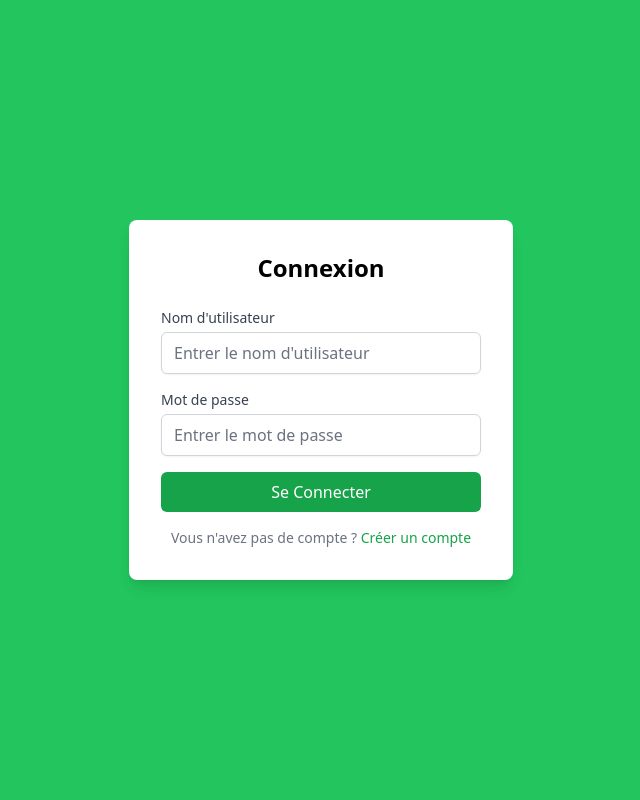
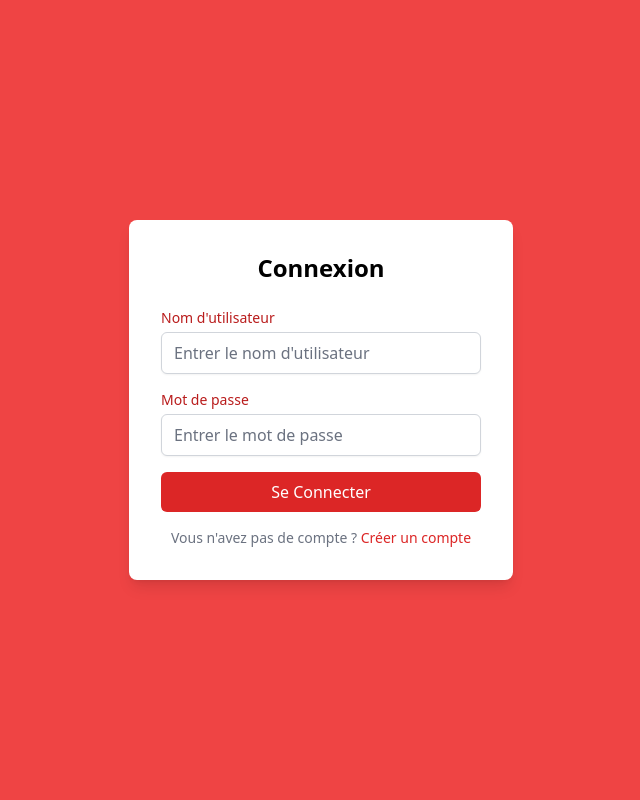
Before and after one commit to Cheikh-Dev99/Django-T-ches-Bakeli-, a Django app: page /authentification/login/ in a window 1280 px wide. Shown: the whole page, without its empty margins (319-959 px from the left). Run offline with Django 5.2, Linux system fonts and the light colour scheme; some libraries are stand-ins or nearby versions.

```diff
--- a/Tâches Django/Introduction_django/Introduction_django/settings.py
+++ b/Tâches Django/Introduction_django/Introduction_django/settings.py
@@ -136,3 +136,5 @@ TAILWIND_APP_NAME = 'theme'
 INTERNAL_IPS = [
     "127.0.0.1",
 ]
+
+LOGIN_URL = '/authentification/login/'
--- a/Tâches Django/Introduction_django/authentification/forms.py
+++ b/Tâches Django/Introduction_django/authentification/forms.py
@@ -1,7 +1,5 @@
-from django import forms
 from django.contrib.auth.forms import UserCreationForm
 from django.contrib.auth.models import User
-from django.core.exceptions import ValidationError
 
 
 class CustomUserCreationForm(UserCreationForm):
--- a/Tâches Django/Introduction_django/authentification/templates/authentification/login.html
+++ b/Tâches Django/Introduction_django/authentification/templates/authentification/login.html
@@ -7,16 +7,16 @@
     <title>Connexion</title>
     {% tailwind_css %}
   </head>
-  <body class="bg-green-500 flex items-center justify-center min-h-screen">
-    <div class="bg-white p-8 rounded-lg shadow-lg max-w-sm w-full">
+  <body class="bg-red-500 flex items-center justify-center min-h-screen">
+    <div class="bg-white text-white p-8 rounded-lg shadow-lg max-w-sm w-full">
       {% for message in messages %}
         <p class="text-red-500 text-center mb-4">{{ message }}</p>
       {% endfor %}
-      <h1 class="text-2xl font-bold text-center mb-6">Connexion</h1>
+      <h1 class="text-2xl text-black font-bold text-center mb-6">Connexion</h1>
       <form method="post" class="space-y-4">
         {% csrf_token %}
         <div>
-          <label for="username" class="block text-sm font-medium text-gray-700"
+          <label for="username" class="block text-sm font-medium text-red-700"
             >Nom d'utilisateur</label
           >
           <input
@@ -24,11 +24,11 @@
             name="username"
             id="username"
             placeholder="Entrer le nom d'utilisateur"
-            class="mt-1 block w-full border border-gray-300 rounded-md shadow-sm focus:ring-green-500 focus:border-green-500"
+            class="mt-1 block w-full border border-gray-300 rounded-md shadow-sm focus:ring-red-500 focus:border-red-500"
           />
         </div>
         <div>
-          <label for="password" class="block text-sm font-medium text-gray-700"
+          <label for="password" class="block text-sm font-medium text-red-700"
             >Mot de passe</label
           >
           <input
@@ -36,17 +36,17 @@
             name="password"
             id="password"
             placeholder="Entrer le mot de passe"
-            class="mt-1 block w-full border border-gray-300 rounded-md shadow-sm focus:ring-green-500 focus:border-green-500"
+            class="mt-1 block w-full border border-gray-300 rounded-md shadow-sm focus:ring-red-500 focus:border-red-500"
           />
         </div>
         <button
           type="submit"
-          class="w-full bg-green-600 text-white px-4 py-2 rounded-md hover:bg-green-700"
+          class="w-full bg-red-600 text-white px-4 py-2 rounded-md hover:bg-red-700"
         >
           Se Connecter
         </button>
         <p class="text-center text-sm text-gray-500">
-          Vous n'avez pas de compte ? <a href="{% url 'authentification:register' %}" class="text-green-600 hover:underline">Créer un compte</a>
+          Vous n'avez pas de compte ? <a href="{% url 'authentification:register' %}" class="text-red-600 hover:underline">Créer un compte</a>
         </p>
       </form>
     </div>
--- a/Tâches Django/Introduction_django/authentification/views.py
+++ b/Tâches Django/Introduction_django/authentification/views.py
@@ -23,7 +23,6 @@ def register_user(request):
         form = CustomUserCreationForm()
 
     return render(request, 'authentification/register.html', {'form': form})
-
 # ---------- Connexion ------------
 def login_user(request):
     if request.method == 'POST':
@@ -41,7 +40,6 @@ def login_user(request):
 
     form = AuthenticationForm()
     return render(request, "authentification/login.html", {"form": form})
-
 # ---------- Déconnexion -----------
 def logout_user(request):
     logout(request)
--- a/Tâches Django/Introduction_django/mangalib/views.py
+++ b/Tâches Django/Introduction_django/mangalib/views.py
@@ -1,4 +1,5 @@
 from django.http import HttpResponse
+from django.contrib.auth.decorators import login_required, permission_required
 from django.shortcuts import get_object_or_404, redirect, render
 from .models import Auteur, Livre
 from .forms import LivreForm
@@ -9,12 +10,14 @@ def index(request):
     }
     return render(request, 'mangalib/index.html', contexte)
 
+@login_required
 def show(request, Livre_id):
         context = {
             "Livre": get_object_or_404(Livre, pk = Livre_id)
         }
         return render(request, "mangalib/show.html", context)
 
+@permission_required('mangalib.ajouter-livre')
 def add(request):
     if request.method == "POST":
         form = LivreForm(request.POST)
@@ -27,6 +30,7 @@ def add(request):
 
     return render(request, "mangalib/Livre-form.html", {"form": form})
 
+@permission_required('mangalib.modifier-livre')
 def edit(request, Livre_id):
     livre_instance = Livre.objects.get(pk = Livre_id)
 
@@ -41,6 +45,7 @@ def edit(request, Livre_id):
 
     return render(request, "mangalib/Livre-form.html", {"form": form})
 
+@permission_required('mangalib.supprimer-livre')
 def supp(request, Livre_id ):
     livre_instance = Livre.objects.get(pk = Livre_id)
     livre_instance.delete()
--- a/Tâches Django/Introduction_django/theme/static/css/dist/styles.css
+++ b/Tâches Django/Introduction_django/theme/static/css/dist/styles.css
@@ -954,6 +944,16 @@ select {
 .bg-green-600 {
   --tw-bg-opacity: 1;
   background-color: rgb(22 163 74 / var(--tw-bg-opacity, 1));
+}
+
+.bg-red-500 {
+  --tw-bg-opacity: 1;
+  background-color: rgb(239 68 68 / var(--tw-bg-opacity, 1));
+}
+
+.bg-red-600 {
+  --tw-bg-opacity: 1;
+  background-color: rgb(220 38 38 / var(--tw-bg-opacity, 1));
 }
 
 .bg-white {
@@ -1014,14 +1014,24 @@ select {
   letter-spacing: 0em;
 }
 
+.text-black {
+  --tw-text-opacity: 1;
+  color: rgb(0 0 0 / var(--tw-text-opacity, 1));
+}
+
+.text-gray-500 {
+  --tw-text-opacity: 1;
+  color: rgb(107 114 128 / var(--tw-text-opacity, 1));
+}
+
 .text-gray-700 {
   --tw-text-opacity: 1;
   color: rgb(55 65 81 / var(--tw-text-opacity, 1));
 }
 
-.text-white {
+.text-green-600 {
   --tw-text-opacity: 1;
-  color: rgb(255 255 255 / var(--tw-text-opacity, 1));
+  color: rgb(22 163 74 / var(--tw-text-opacity, 1));
 }
 
 .text-red-500 {
@@ -1029,14 +1039,19 @@ select {
   color: rgb(239 68 68 / var(--tw-text-opacity, 1));
 }
 
-.text-gray-500 {
+.text-red-600 {
   --tw-text-opacity: 1;
-  color: rgb(107 114 128 / var(--tw-text-opacity, 1));
+  color: rgb(220 38 38 / var(--tw-text-opacity, 1));
 }
 
-.text-green-600 {
+.text-red-700 {
   --tw-text-opacity: 1;
-  color: rgb(22 163 74 / var(--tw-text-opacity, 1));
+  color: rgb(185 28 28 / var(--tw-text-opacity, 1));
+}
+
+.text-white {
+  --tw-text-opacity: 1;
+  color: rgb(255 255 255 / var(--tw-text-opacity, 1));
 }
 
 .shadow-lg {
```
Also changed, not shown: other parts of Tâches Django/Introduction_django/theme/static/css/dist/styles.css (+23 -18 lines), Tâches Django/Introduction_django/authentification/templates/authentification/logout.html (deleted, +0 -15 lines), Tâches Django/Introduction_django/mangalib/templates/mangalib/index3.html (+12 -10 lines), Captures/#26.png (added), Captures/#27.png (added), Captures/#28.png (added), Captures/#29.png (added), Captures/#30.png (added), Captures/#31.png (added), Tâches Django/Introduction_django/db.sqlite3.
